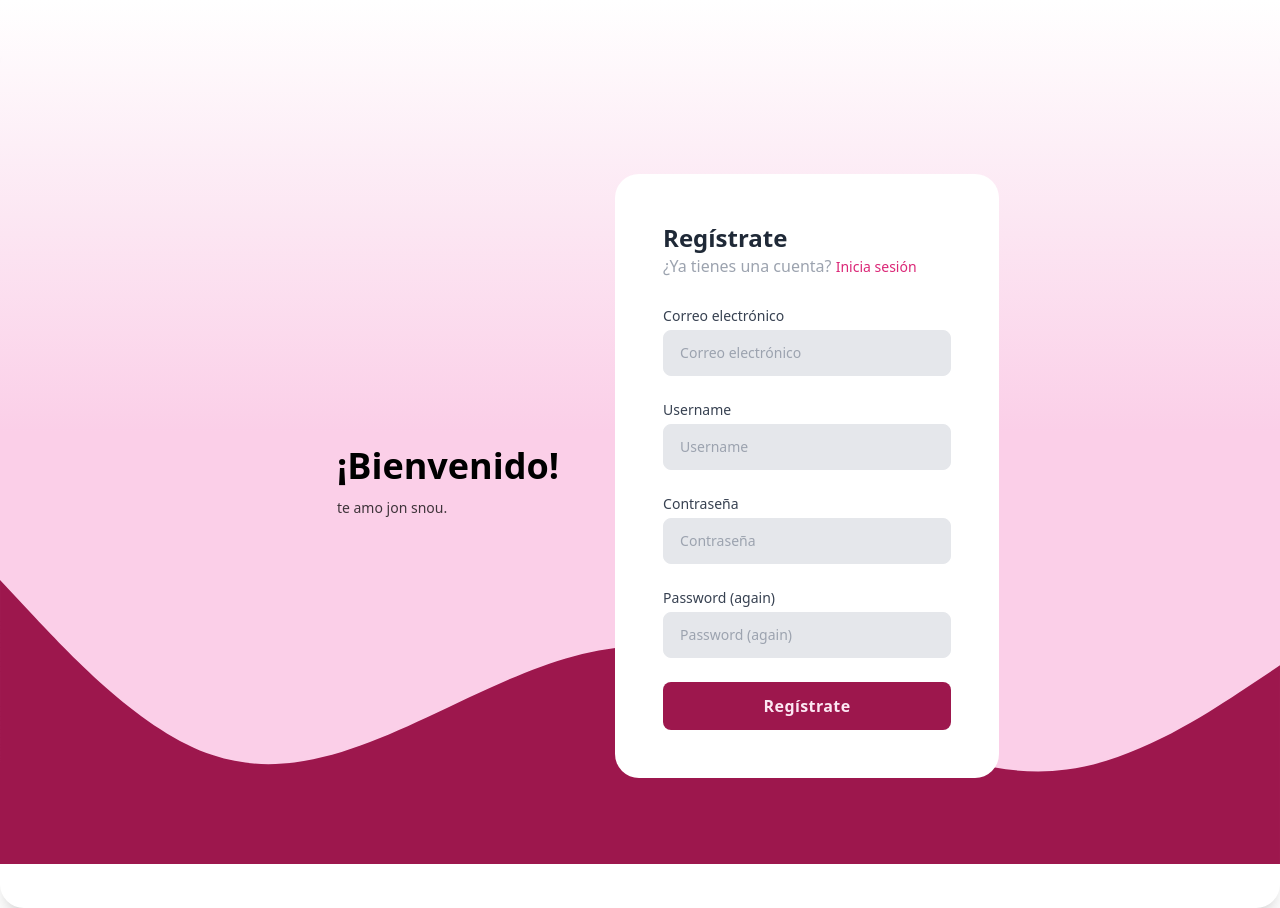
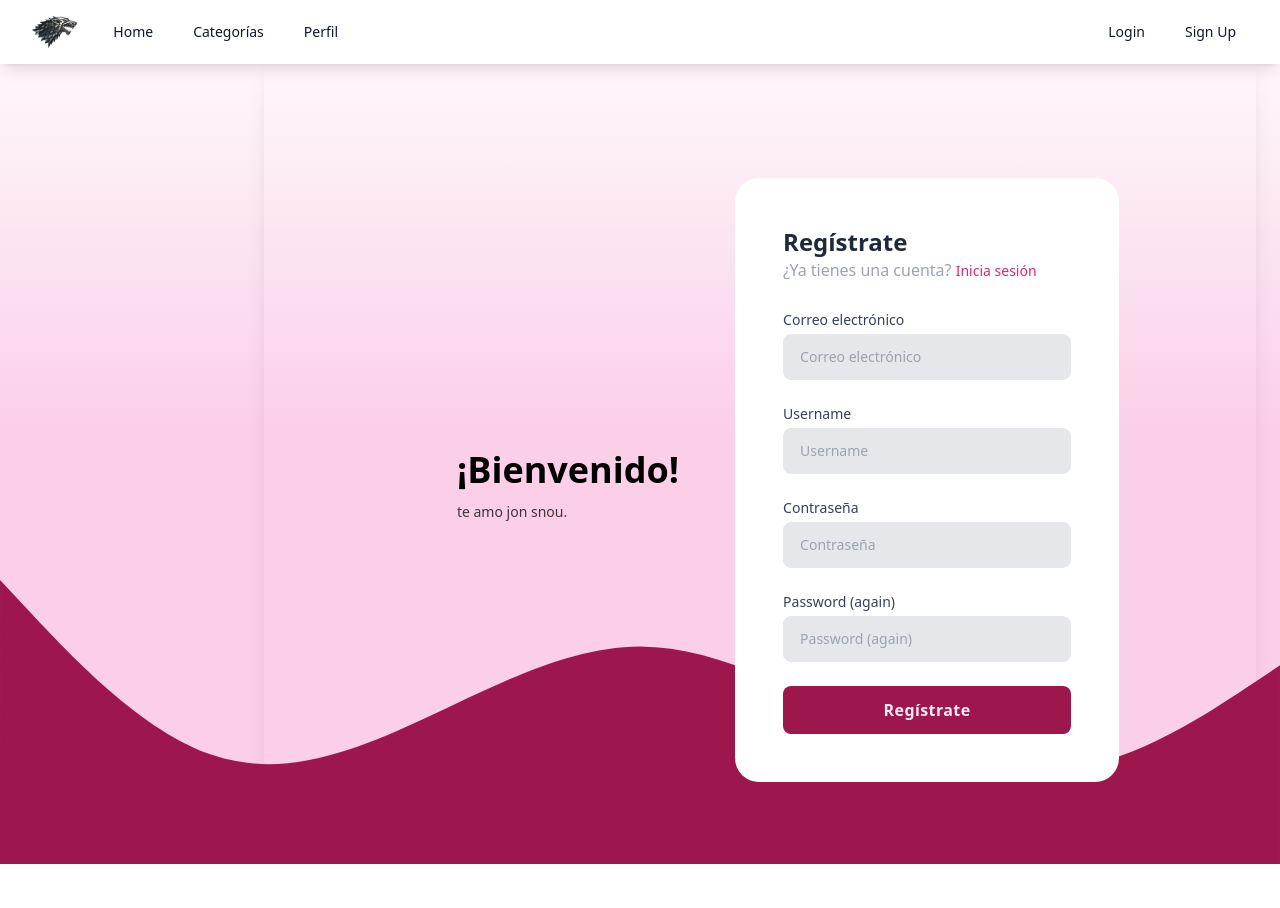
Before and after one commit to alonsocsr/is2-e02, a Django app: page /signup/ in a window 1280 px wide. After the commit the page ends 864 px from the top, so only its background shows below. Run offline with Django 5.2, Linux system fonts and the light colour scheme; style sheets or scripts are compiled from the project's sources.

Commit message:
#10 navbar y sidebar

```diff
--- a/cms/settings.py
+++ b/cms/settings.py
@@ -162,6 +162,3 @@
 # https://docs.djangoproject.com/en/5.1/ref/settings/#default-auto-field
 
 DEFAULT_AUTO_FIELD = 'django.db.models.BigAutoField'
-AUTHENTICATION_BACKENDS = (
-    'django.contrib.auth.backends.ModelBackend',
-)
--- a/templates/account/login.html
+++ b/templates/account/login.html
@@ -1,4 +1,5 @@
 {% extends "base.html" %}
+
 {% load static %}
 {% load i18n %}
 {% load allauth account %}
--- a/templates/base.html
+++ b/templates/base.html
@@ -7,26 +7,25 @@
   <meta name="viewport" content="width=device-width, initial-scale=1.0">
   <title>{% block title %}{% endblock %}</title>
   <link href="{% static 'css/output.css' %}" rel="stylesheet">
+  <link href="{% static 'css/tailwind.min.css' %}" rel="stylesheet">
   <style>
-    .btn {
-      display: inline-block;
-      padding: 10px 20px;
-      color: #fff;
-      background-color: #be185d;
-      border-radius: 8px;
-    }
-
   </style>
 </head>
 <body>
-  {% if request.user.is_authenticated %}
-    <a href="{% url 'account_logout' %}" class="btn">Logout</a>
-  {% else %}
-    <a href="{% url 'account_login' %}" class="btn">Login</a>
-  {% endif %}
+  <div class="flex h-screen">
+    <!-- sidebar -->
+    {% include 'includes/sidebar.html' %}
 
-  {% block content %}
-  {% endblock content %}
+    <div class="flex flex-col flex-1 w-full">
+      <!-- navbar -->
+      {% include "includes/navbar.html" %}
 
+      <!-- contenido -->
+      <main class="flex-1 overflow-y-auto mt-8 px-6 py-4 bg-gray-100 dark:bg-gray-800">
+        {% block content %} {% endblock %}
+      </main>
+    </div>
+
+  </div>
 </body>
 </html>
--- /dev/null
+++ b/templates/includes/navbar.html
@@ -0,0 +1,33 @@
+{% load static %}
+<!-- <nav class="bg-white shadow-lg fixed top-64left-64 right-0 z-10"> -->
+<nav class="bg-white shadow-lg fixed top-0 left-0 right-0 z-10">
+    <div class="max-w-7xl mx-auto px-2 sm:px-6 lg:px-8">
+        <div class="relative flex items-center justify-between h-16">
+            <!-- ver logo -->
+            <div class="flex-shrink-0">
+                <a href="{% url 'home' %}">
+                    <img src="{% static 'logo.png' %}" alt="Logo" class="h-8 w-auto">
+                </a>
+            </div>
+            <!-- links -->
+            <div class="flex-1 flex items-center justify-center sm:items-stretch sm:justify-start">
+                <div class="hidden sm:block sm:ml-6">
+                    <div class="flex space-x-4">
+                        <a href="{% url 'home' %}" class="text-gray-900 hover:bg-gray-200 hover:text-pink-800 px-3 py-2 rounded-md text-sm font-medium transition duration-300 focus:outline-none focus:ring-2 focus:ring-pink-500">Home</a>
+                        <a href="#" class="text-gray-900 hover:bg-gray-200 hover:text-pink-800 px-3 py-2 rounded-md text-sm font-medium transition duration-300 focus:outline-none focus:ring-2 focus:ring-pink-500">Categorías</a>
+                        <a href="#" class="text-gray-900 hover:bg-gray-200 hover:text-pink-800 px-3 py-2 rounded-md text-sm font-medium transition duration-300 focus:outline-none focus:ring-2 focus:ring-pink-500">Perfil</a>
+                    </div>
+                </div>
+            </div>
+            <!-- links para ath  -->
+            <div class="flex items-center">
+                {% if user.is_authenticated %}
+                    <a href="{% url 'account_logout' %}" class="text-gray-900 hover:bg-gray-200 hover:text-pink-800 px-3 py-2 rounded-md text-sm font-medium transition duration-300 focus:outline-none focus:ring-2 focus:ring-pink-500">Logout</a>
+                {% else %}
+                    <a href="{% url 'account_login' %}" class="text-gray-900 hover:bg-gray-200 hover:text-pink-800 px-3 py-2 rounded-md text-sm font-medium transition duration-300 focus:outline-none focus:ring-2 focus:ring-pink-500">Login</a>
+                    <a href="{% url 'account_signup' %}" class="ml-4 text-gray-900 hover:bg-gray-200 hover:text-pink-800 px-3 py-2 rounded-md text-sm font-medium transition duration-300 focus:outline-none focus:ring-2 focus:ring-pink-500">Sign Up</a>
+                {% endif %}
+            </div>
+        </div>
+    </div>
+</nav>
--- /dev/null
+++ b/templates/includes/sidebar.html
@@ -0,0 +1,61 @@
+
+<aside class="flex flex-col w-60 h-screen px-5 py-8 overflow-y-auto bg-white border-r ">
+    <div class="flex flex-col justify-between flex-1 mt-16">
+        <nav class="-mx-3 space-y-6">
+
+            <div class="space-y-3 ">
+                <label class="px-3 text-xs text-gray-500 uppercase ">Contenido</label>
+
+                <a class="flex items-center px-3 py-2 text-gray-600 transition-colors duration-300 transform rounded-lg hover:bg-gray-100 hover:text-pink-700 focus:outline-none focus:ring-2 focus:ring-pink-500" href="#">
+                    <!-- podemos agregar algun iconito si quieren -->
+                    <span class="mx-2 text-sm font-medium">Escribir</span>
+                </a>
+
+                <a class="flex items-center px-3 py-2 text-gray-600 transition-colors duration-300 transform rounded-lg hover:bg-gray-100 hover:text-pink-700" href="#">
+                    <svg xmlns="http://www.w3.org/2000/svg" fill="none" viewBox="0 0 24 24" stroke-width="1.5" stroke="currentColor" class="w-5 h-5">
+                        <path stroke-linecap="round" stroke-linejoin="round" d="M3.75 3v11.25A2.25 2.25 0 006 16.5h2.25M3.75 3h-1.5m1.5 0h16.5m0 0h1.5m-1.5 0v11.25A2.25 2.25 0 0118 16.5h-2.25m-7.5 0h7.5m-7.5 0l-1 3m8.5-3l1 3m0 0l.5 1.5m-.5-1.5h-9.5m0 0l-.5 1.5M9 11.25v1.5M12 9v3.75m3-6v6" />
+                    </svg>
+
+                    <span class="mx-2 text-sm font-medium">Estadisticas</span>
+                </a>
+
+                <a class="flex items-center px-3 py-2 text-gray-600 transition-colors duration-300 transform rounded-lg  hover:bg-gray-100  hover:text-pink-700" href="#">
+                    <svg xmlns="http://www.w3.org/2000/svg" fill="none" viewBox="0 0 24 24" stroke-width="1.5" stroke="currentColor" class="w-5 h-5">
+                        <path stroke-linecap="round" stroke-linejoin="round" d="M19.5 14.25v-2.625a3.375 3.375 0 00-3.375-3.375h-1.5A1.125 1.125 0 0113.5 7.125v-1.5a3.375 3.375 0 00-3.375-3.375H8.25m0 12.75h7.5m-7.5 3H12M10.5 2.25H5.625c-.621 0-1.125.504-1.125 1.125v17.25c0 .621.504 1.125 1.125 1.125h12.75c.621 0 1.125-.504 1.125-1.125V11.25a9 9 0 00-9-9z" />
+                    </svg>
+
+                    <span class="mx-2 text-sm font-medium">Denuncias</span>
+                </a>
+
+                <a class="flex items-center px-3 py-2 text-gray-600 transition-colors duration-300 transform rounded-lg hover:bg-gray-100  hover:text-pink-700" href="#">
+                    <svg xmlns="http://www.w3.org/2000/svg" fill="none" viewBox="0 0 24 24" stroke-width="1.5" stroke="currentColor" class="w-5 h-5">
+                        <path stroke-linecap="round" stroke-linejoin="round" d="M9 12h3.75M9 15h3.75M9 18h3.75m3 .75H18a2.25 2.25 0 002.25-2.25V6.108c0-1.135-.845-2.098-1.976-2.192a48.424 48.424 0 00-1.123-.08m-5.801 0c-.065.21-.1.433-.1.664 0 .414.336.75.75.75h4.5a.75.75 0 00.75-.75 2.25 2.25 0 00-.1-.664m-5.8 0A2.251 2.251 0 0113.5 2.25H15c1.012 0 1.867.668 2.15 1.586m-5.8 0c-.376.023-.75.05-1.124.08C9.095 4.01 8.25 4.973 8.25 6.108V8.25m0 0H4.875c-.621 0-1.125.504-1.125 1.125v11.25c0 .621.504 1.125 1.125 1.125h9.75c.621 0 1.125-.504 1.125-1.125V9.375c0-.621-.504-1.125-1.125-1.125H8.25zM6.75 12h.008v.008H6.75V12zm0 3h.008v.008H6.75V15zm0 3h.008v.008H6.75V18z" />
+                    </svg>
+
+                    <span class="mx-2 text-sm font-medium">Tablero Kanban</span>
+                </a>
+            </div>
+
+            <div class="space-y-3 ">
+                <label class="px-3 text-xs text-gray-500 uppercase ">Configuraciones</label>
+
+                <a class="flex items-center px-3 py-2 text-gray-600 transition-colors duration-300 transform rounded-lg hover:bg-gray-100  hover:text-pink-700" href="#">
+                    <svg xmlns="http://www.w3.org/2000/svg" fill="none" viewBox="0 0 24 24" stroke-width="1.5" stroke="currentColor" class="w-5 h-5">
+                        <path stroke-linecap="round" stroke-linejoin="round" d="M4.098 19.902a3.75 3.75 0 005.304 0l6.401-6.402M6.75 21A3.75 3.75 0 013 17.25V4.125C3 3.504 3.504 3 4.125 3h5.25c.621 0 1.125.504 1.125 1.125v4.072M6.75 21a3.75 3.75 0 003.75-3.75V8.197M6.75 21h13.125c.621 0 1.125-.504 1.125-1.125v-5.25c0-.621-.504-1.125-1.125-1.125h-4.072M10.5 8.197l2.88-2.88c.438-.439 1.15-.439 1.59 0l3.712 3.713c.44.44.44 1.152 0 1.59l-2.879 2.88M6.75 17.25h.008v.008H6.75v-.008z" />
+                    </svg>
+
+                    <span class="mx-2 text-sm font-medium">Roles y Categorias</span>
+                </a>
+
+                <a class="flex items-center px-3 py-2 text-gray-600 transition-colors duration-300 transform rounded-lg hover:bg-gray-100  hover:text-pink-700" href="#">
+                    <svg xmlns="http://www.w3.org/2000/svg" fill="none" viewBox="0 0 24 24" stroke-width="1.5" stroke="currentColor" class="w-5 h-5">
+                        <path stroke-linecap="round" stroke-linejoin="round" d="M10.343 3.94c.09-.542.56-.94 1.11-.94h1.093c.55 0 1.02.398 1.11.94l.149.894c.07.424.384.764.78.93.398.164.855.142 1.205-.108l.737-.527a1.125 1.125 0 011.45.12l.773.774c.39.389.44 1.002.12 1.45l-.527.737c-.25.35-.272.806-.107 1.204.165.397.505.71.93.78l.893.15c.543.09.94.56.94 1.109v1.094c0 .55-.397 1.02-.94 1.11l-.893.149c-.425.07-.765.383-.93.78-.165.398-.143.854.107 1.204l.527.738c.32.447.269 1.06-.12 1.45l-.774.773a1.125 1.125 0 01-1.449.12l-.738-.527c-.35-.25-.806-.272-1.203-.107-.397.165-.71.505-.781.929l-.149.894c-.09.542-.56.94-1.11.94h-1.094c-.55 0-1.019-.398-1.11-.94l-.148-.894c-.071-.424-.384-.764-.781-.93-.398-.164-.854-.142-1.204.108l-.738.527c-.447.32-1.06.269-1.45-.12l-.773-.774a1.125 1.125 0 01-.12-1.45l.527-.737c.25-.35.273-.806.108-1.204-.165-.397-.505-.71-.93-.78l-.894-.15c-.542-.09-.94-.56-.94-1.109v-1.094c0-.55.398-1.02.94-1.11l.894-.149c.424-.07.765-.383.93-.78.165-.398.143-.854-.107-1.204l-.527-.738a1.125 1.125 0 01.12-1.45l.773-.773a1.125 1.125 0 011.45-.12l.737.527c.35.25.807.272 1.204.107.397-.165.71-.505.78-.929l.15-.894z" />
+                        <path stroke-linecap="round" stroke-linejoin="round" d="M15 12a3 3 0 11-6 0 3 3 0 016 0z" />
+                    </svg>
+
+                    <span class="mx-2 text-sm font-medium">Gestion de usuario</span>
+                </a>
+            </div>
+        </nav>
+    </div>
+</aside>
```
Also changed, not shown: static/logo.png (added), templates/account/password_reset.html (indentation only), 1 other file.
